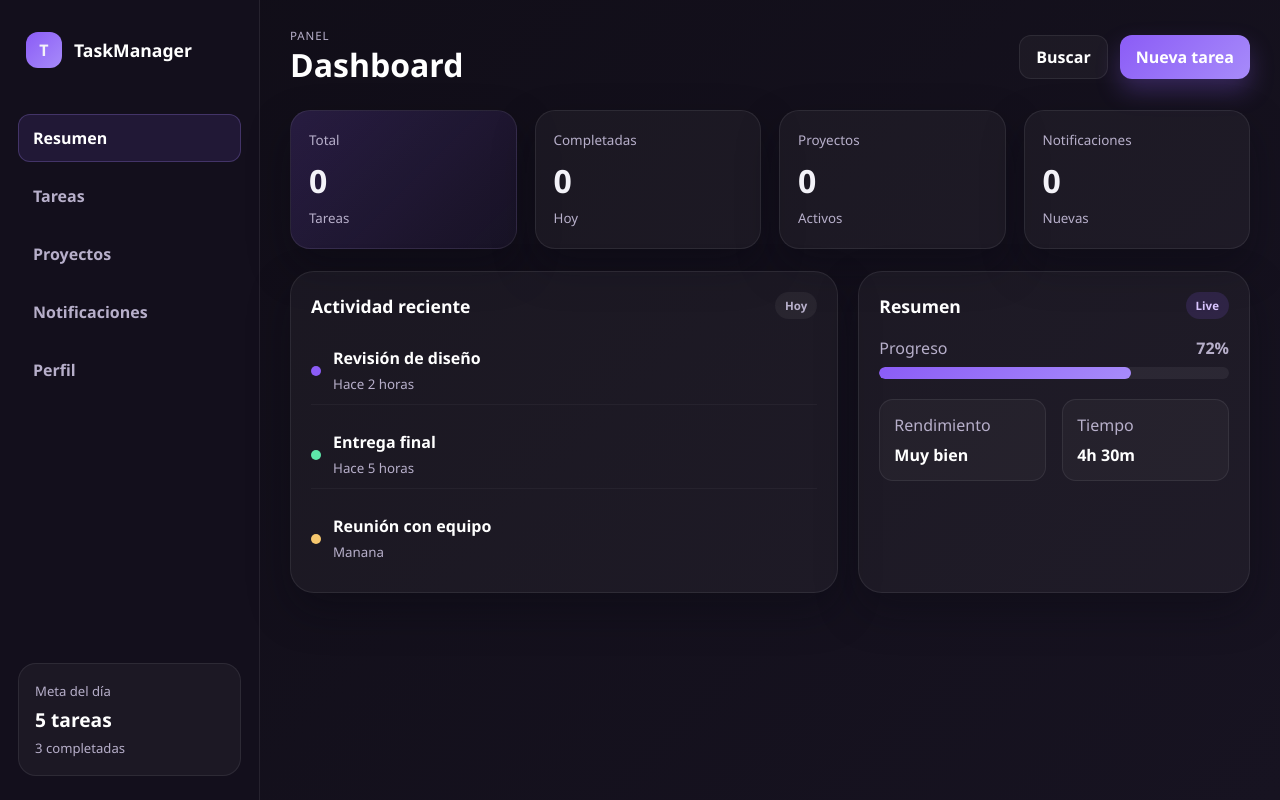
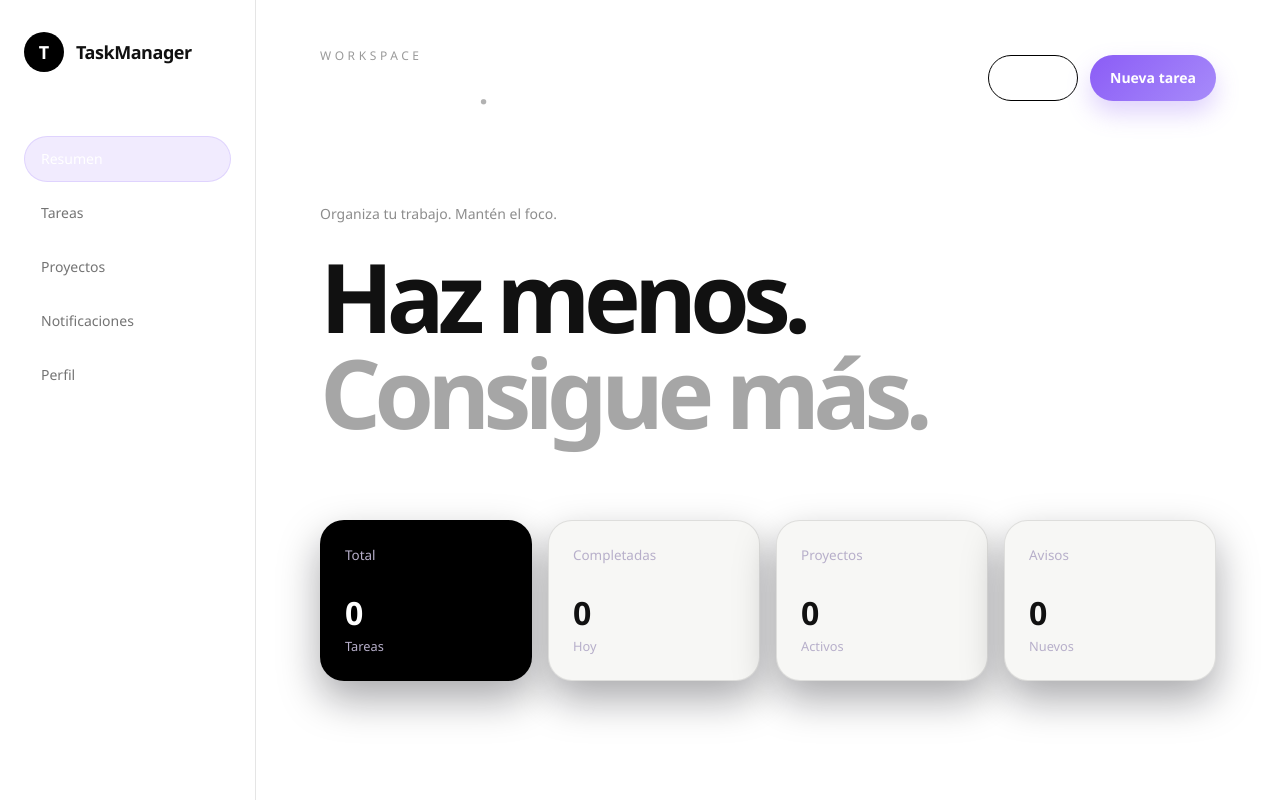
Before and after one commit to C1C3RYY-777/primer-proyecto-git, a Flask app: page / in a window 1280 px wide. Run offline with Flask 3, Linux system fonts and the light colour scheme; some libraries are stand-ins or nearby versions.

Commit message:
se implementaron nuevos estilos para la pagina, ademas de ser estilos para adaptar a la biblioteca telwin y tambien se añadio o modifico diferentes paginas de funcionamiento a app.py

```diff
--- a/taskmanager/app.py
+++ b/taskmanager/app.py
@@ -1,10 +1,64 @@
+# Importamos Path para construir rutas compatibles con Windows y despliegue.
+from pathlib import Path
+
+# Importamos Flask y las funciones necesarias.
 from flask import Flask, render_template
 
+# Importamos la instancia de base de datos y el modelo Task.
+from task import db
+
+
+# Obtenemos la carpeta donde está este archivo.
+BASE_DIR = Path(__file__).resolve().parent
+
+# Creamos la aplicación Flask.
 app = Flask(__name__)
 
+# Configuramos SQLite dentro de la carpeta instance.
+app.config["SQLALCHEMY_DATABASE_URI"] = (
+    f"sqlite:///{BASE_DIR / 'instance' / 'tasks.db'}"
+)
+
+# Desactivamos una función que no necesitamos y evita avisos innecesarios.
+app.config["SQLALCHEMY_TRACK_MODIFICATIONS"] = False
+
+# Conectamos SQLAlchemy con Flask.
+db.init_app(app)
+
+# Creamos la carpeta y las tablas al iniciar la aplicación.
+with app.app_context():
+    (BASE_DIR / "instance").mkdir(exist_ok=True)
+    db.create_all()
+
+
+# Página principal.
 @app.route("/")
 def index():
     return render_template("index.html")
 
+
+# Página de tareas.
+@app.route("/tasks")
+def tasks_page():
+    return render_template("tasks.html")
+
+
+# Rutas provisionales para el menú.
+@app.route("/projects")
+def projects_page():
+    return render_template("index.html")
+
+
+@app.route("/notifications")
+def notifications_page():
+    return render_template("index.html")
+
+
+@app.route("/profile")
+def profile_page():
+    return render_template("index.html")
+
+
+# Iniciamos el servidor cuando ejecutamos: python app.py
 if __name__ == "__main__":
     app.run(debug=True)
--- a/taskmanager/static/estilos.css
+++ b/taskmanager/static/estilos.css
@@ -451,6 +451,11 @@ button, input, textarea {
     color: var(--green);
 }
 
+.task-card.completada h3 {
+    text-decoration: line-through;
+    opacity: 0.55;
+}
+
 .task-actions {
     display: flex;
     justify-content: space-between;
@@ -590,6 +595,10 @@ button, input, textarea {
     color: white;
 }
 
+.modal.hidden {
+    display: none;
+}
+
 @media (max-width: 980px) {
     .dashboard-shell {
         flex-direction: column;
--- a/taskmanager/templates/index.html
+++ b/taskmanager/templates/index.html
@@ -3,290 +3,171 @@
 <head>
     <meta charset="UTF-8">
     <meta name="viewport" content="width=device-width, initial-scale=1.0">
+
     <title>TaskManager</title>
 
+    <!-- TailwindCSS para el diseño visual -->
+    <script src="https://cdn.tailwindcss.com"></script>
+
+    <!-- Configuración de colores y animaciones -->
+    <script>
+        tailwind.config = {
+            theme: {
+                extend: {
+                    colors: {
+                        ink: "#111111",
+                        soft: "#f7f7f5"
+                    },
+                    animation: {
+                        "fade-up": "fadeUp 0.7s ease-out both",
+                        "float-slow": "floatSlow 5s ease-in-out infinite"
+                    },
+                    keyframes: {
+                        fadeUp: {
+                            "0%": {
+                                opacity: "0",
+                                transform: "translateY(24px)"
+                            },
+                            "100%": {
+                                opacity: "1",
+                                transform: "translateY(0)"
+                            }
+                        },
+                        floatSlow: {
+                            "0%, 100%": {
+                                transform: "translateY(0)"
+                            },
+                            "50%": {
+                                transform: "translateY(-8px)"
+                            }
+                        }
+                    }
+                }
+            }
+        };
+    </script>
+
+    <!-- Conservamos únicamente estilos funcionales existentes -->
     <link rel="stylesheet" href="{{ url_for('static', filename='estilos.css') }}">
 </head>
-<body>
-    <div class="dashboard-shell">
-        <aside class="sidebar">
-            <div class="brand">
-                <div class="brand-mark">T</div>
-                <div>
-                    <h2>TaskManager</h2>
+<body class="bg-white text-ink antialiased">
+    <div class="min-h-screen bg-white">
+
+        <aside class="fixed inset-y-0 left-0 z-20 hidden w-64 border-r border-black/10 bg-white px-6 py-8 lg:block">
+            <div class="mb-16 flex items-center gap-3">
+                <div class="grid h-10 w-10 place-items-center rounded-full bg-black text-lg font-bold text-white">
+                    T
                 </div>
+
+                <h2 class="text-lg font-semibold tracking-tight">
+                    TaskManager
+                </h2>
             </div>
 
-            <nav class="nav-menu" aria-label="Menú principal">
-                <button class="nav-item active" data-view="overview">
-                    <span>Resumen</span>
+            <nav class="nav-menu flex flex-col gap-2" aria-label="Menú principal">
+                <button
+                    class="nav-item active rounded-full px-4 py-3 text-left text-sm font-medium text-black transition hover:bg-black hover:text-white"
+                    data-view="overview">
+                    Resumen
                 </button>
-                <button class="nav-item" data-view="tasks">
-                    <span>Tareas</span>
+
+                <button
+                    class="nav-item rounded-full px-4 py-3 text-left text-sm font-medium text-black/55 transition hover:bg-black hover:text-white"
+                    data-view="tasks">
+                    Tareas
                 </button>
-                <button class="nav-item" data-view="projects">
-                    <span>Proyectos</span>
+
+                <button
+                    class="nav-item rounded-full px-4 py-3 text-left text-sm font-medium text-black/55 transition hover:bg-black hover:text-white"
+                    data-view="projects">
+                    Proyectos
                 </button>
-                <button class="nav-item" data-view="notifications">
-                    <span>Notificaciones</span>
+
+                <button
+                    class="nav-item rounded-full px-4 py-3 text-left text-sm font-medium text-black/55 transition hover:bg-black hover:text-white"
+                    data-view="notifications">
+                    Notificaciones
                 </button>
-                <button class="nav-item" data-view="profile">
-                    <span>Perfil</span>
+
+                <button
+                    class="nav-item rounded-full px-4 py-3 text-left text-sm font-medium text-black/55 transition hover:bg-black hover:text-white"
+                    data-view="profile">
+                    Perfil
                 </button>
             </nav>
-
-            <div class="sidebar-card">
-                <p>Meta del día</p>
-                <strong>5 tareas</strong>
-                <span>3 completadas</span>
-            </div>
         </aside>
 
-        <main class="main-panel">
-            <header class="topbar">
+        <main class="main-panel px-6 py-8 lg:ml-64 lg:px-16 lg:py-12">
+            <header class="topbar mx-auto flex max-w-6xl items-center justify-between">
                 <div>
-                    <p class="eyebrow">Panel</p>
-                    <h1>Dashboard</h1>
+                    <p class="mb-3 text-xs uppercase tracking-[0.3em] text-black/40">
+                        Workspace
+                    </p>
+
+                    <h1 class="text-4xl font-semibold tracking-[-0.05em] sm:text-6xl">
+                        Dashboard<span class="text-black/30">.</span>
+                    </h1>
                 </div>
 
-                <div class="topbar-actions">
-                    <button class="ghost-btn">Buscar</button>
-                    <button id="btn-nueva-tarea" class="primary-btn">Nueva tarea</button>
+                <div class="topbar-actions flex gap-3">
+                    <button class="ghost-btn rounded-full border border-black px-5 py-3 text-sm transition hover:bg-black hover:text-white">
+                        Buscar
+                    </button>
+
+                    <button
+                        id="btn-nueva-tarea"
+                        class="primary-btn rounded-full bg-black px-5 py-3 text-sm text-white transition hover:-translate-y-1 hover:bg-black/80">
+                        Nueva tarea
+                    </button>
                 </div>
             </header>
 
-            <section class="view active" data-view-panel="overview">
-                <div class="stats-grid">
-                    <article class="stat-card purple">
-                        <span>Total</span>
-                        <strong id="stat-total">0</strong>
-                        <small>Tareas</small>
-                    </article>
-                    <article class="stat-card">
-                        <span>Completadas</span>
-                        <strong id="stat-completadas">0</strong>
-                        <small>Hoy</small>
-                    </article>
-                    <article class="stat-card">
-                        <span>Proyectos</span>
-                        <strong id="stat-proyectos">0</strong>
-                        <small>Activos</small>
-                    </article>
-                    <article class="stat-card">
-                        <span>Notificaciones</span>
-                        <strong id="stat-notificaciones">0</strong>
-                        <small>Nuevas</small>
-                    </article>
+            <section
+                class="view active mx-auto mt-24 max-w-6xl animate-fade-up"
+                data-view-panel="overview">
+
+                <div class="mb-20 max-w-3xl">
+                    <p class="mb-6 text-sm text-black/45">
+                        Organiza tu trabajo. Mantén el foco.
+                    </p>
+
+                    <h2 class="text-5xl font-semibold leading-[0.95] tracking-[-0.07em] sm:text-8xl">
+                        Haz menos.
+                        <br>
+                        <span class="text-black/35">Consigue más.</span>
+                    </h2>
                 </div>
 
-                <div class="overview-row">
-                    <div class="panel">
-                        <div class="panel-header">
-                            <h3>Actividad reciente</h3>
-                            <span class="pill neutral">Hoy</span>
-                        </div>
+                <div class="stats-grid grid gap-4 sm:grid-cols-2 lg:grid-cols-4">
+                    <article class="stat-card rounded-3xl border border-black/10 bg-black p-6 text-white transition hover:-translate-y-2">
+                        <span class="text-sm text-white/55">Total</span>
+                        <strong id="stat-total" class="mt-8 block text-5xl font-semibold">0</strong>
+                        <small class="mt-2 block text-white/50">Tareas</small>
+                    </article>
 
-                        <div class="mini-list">
-                            <div class="mini-item">
-                                <span class="dot purple"></span>
-                                <div>
-                                    <strong>Revisión de diseño</strong>
-                                    <small>Hace 2 horas</small>
-                                </div>
-                            </div>
-                            <div class="mini-item">
-                                <span class="dot green"></span>
-                                <div>
-                                    <strong>Entrega final</strong>
-                                    <small>Hace 5 horas</small>
-                                </div>
-                            </div>
-                            <div class="mini-item">
-                                <span class="dot orange"></span>
-                                <div>
-                                    <strong>Reunión con equipo</strong>
-                                    <small>Manana</small>
-                                </div>
-                            </div>
-                        </div>
-                    </div>
+                    <article class="stat-card rounded-3xl border border-black/10 bg-soft p-6 transition hover:-translate-y-2">
+                        <span class="text-sm text-black/45">Completadas</span>
+                        <strong id="stat-completadas" class="mt-8 block text-5xl font-semibold">0</strong>
+                        <small class="mt-2 block text-black/45">Hoy</small>
+                    </article>
 
-                    <div class="panel">
-                        <div class="panel-header">
-                            <h3>Resumen</h3>
-                            <span class="pill purple">Live</span>
-                        </div>
+                    <article class="stat-card rounded-3xl border border-black/10 bg-soft p-6 transition hover:-translate-y-2">
+                        <span class="text-sm text-black/45">Proyectos</span>
+                        <strong id="stat-proyectos" class="mt-8 block text-5xl font-semibold">0</strong>
+                        <small class="mt-2 block text-black/45">Activos</small>
+                    </article>
 
-                        <div class="progress-block">
-                            <div class="progress-row">
-                                <span>Progreso</span>
-                                <strong>72%</strong>
-                            </div>
-                            <div class="progress-bar">
-                                <span style="width: 72%"></span>
-                            </div>
-                        </div>
-
-                        <div class="summary-box">
-                            <div>
-                                <span>Rendimiento</span>
-                                <strong>Muy bien</strong>
-                            </div>
-                            <div>
-                                <span>Tiempo</span>
-                                <strong>4h 30m</strong>
-                            </div>
-                        </div>
-                    </div>
-                </div>
-            </section>
-
-            <section class="view" data-view-panel="tasks">
-                <div class="panel">
-                    <div class="panel-header">
-                        <h3>Tareas</h3>
-                        <span class="pill purple">Lista</span>
-                    </div>
-
-                    <form id="form-tarea" class="task-form">
-                        <input
-                            id="input-titulo"
-                            type="text"
-                            placeholder="Título de la tarea"
-                            required
-                            maxlength="200"
-                        >
-                        <textarea
-                            id="input-descripcion"
-                            rows="1"
-                            placeholder="Descripción (opcional)"
-                        ></textarea>
-                        <button type="submit" class="primary-btn">Agregar</button>
-                    </form>
-
-                    <div id="lista-tareas" class="task-list" aria-live="polite"></div>
-                </div>
-            </section>
-
-            <section class="view" data-view-panel="projects">
-                <div class="panel">
-                    <div class="panel-header">
-                        <h3>Proyectos</h3>
-                        <span class="pill neutral">Activos</span>
-                    </div>
-
-                    <div class="project-grid">
-                        <article class="project-card">
-                            <div class="project-top">
-                                <span class="project-badge purple">UX</span>
-                                <span class="project-state">En curso</span>
-                            </div>
-                            <h4>Rediseño App</h4>
-                            <p>Actualización del flujo principal y nuevas tareas.</p>
-                            <div class="progress-bar small">
-                                <span style="width: 68%"></span>
-                            </div>
-                        </article>
-
-                        <article class="project-card">
-                            <div class="project-top">
-                                <span class="project-badge green">WEB</span>
-                                <span class="project-state">En curso</span>
-                            </div>
-                            <h4>Landing TaskManager</h4>
-                            <p>Diseño y ajustes de navegación para mobile.</p>
-                            <div class="progress-bar small">
-                                <span style="width: 52%"></span>
-                            </div>
-                        </article>
-
-                        <article class="project-card">
-                            <div class="project-top">
-                                <span class="project-badge orange">MKT</span>
-                                <span class="project-state">Pendiente</span>
-                            </div>
-                            <h4>Estrategia social</h4>
-                            <p>Calendarización y contenido para la campaña.</p>
-                            <div class="progress-bar small">
-                                <span style="width: 30%"></span>
-                            </div>
-                        </article>
-                    </div>
-                </div>
-            </section>
-
-            <section class="view" data-view-panel="notifications">
-                <div class="panel">
-                    <div class="panel-header">
-                        <h3>Notificaciones</h3>
-                        <span class="pill purple">Nuevas</span>
-                    </div>
-
-                    <div class="notify-list">
-                        <div class="notify-item">
-                            <span class="notify-icon purple"></span>
-                            <div>
-                                <strong>Equipo asignado</strong>
-                                <p>Nuevo miembro fue añadido al proyecto UX.</p>
-                            </div>
-                            <small>2 min</small>
-                        </div>
-
-                        <div class="notify-item">
-                            <span class="notify-icon green"></span>
-                            <div>
-                                <strong>Entrega aprobada</strong>
-                                <p>La tarea de revisión fue marcada como completada.</p>
-                            </div>
-                            <small>1h</small>
-                        </div>
-
-                        <div class="notify-item">
-                            <span class="notify-icon orange"></span>
-                            <div>
-                                <strong>Recordatorio</strong>
-                                <p>Te quedan 2 tareas pendientes hoy.</p>
-                            </div>
-                            <small>3h</small>
-                        </div>
-                    </div>
-                </div>
-            </section>
-
-            <section class="view" data-view-panel="profile">
-                <div class="panel profile-panel">
-                    <div class="panel-header">
-                        <h3>Perfil</h3>
-                        <span class="pill neutral">Cuenta</span>
-                    </div>
-
-                    <div class="profile-card">
-                        <div class="avatar">AD</div>
-                        <div class="profile-info">
-                            <h4>Ana Díaz</h4>
-                            <p>Product Designer</p>
-                        </div>
-                    </div>
-
-                    <div class="profile-details">
-                        <div>
-                            <span>Email</span>
-                            <strong>ana@taskmanager.com</strong>
-                        </div>
-                        <div>
-                            <span>Rol</span>
-                            <strong>Administrador</strong>
-                        </div>
-                        <div>
-                            <span>Zona</span>
-                            <strong>Madrid</strong>
-                        </div>
-                    </div>
+                    <article class="stat-card rounded-3xl border border-black/10 bg-soft p-6 transition hover:-translate-y-2">
+                        <span class="text-sm text-black/45">Avisos</span>
+                        <strong id="stat-notificaciones" class="mt-8 block text-5xl font-semibold">0</strong>
+                        <small class="mt-2 block text-black/45">Nuevos</small>
+                    </article>
                 </div>
             </section>
         </main>
     </div>
 
+    <!-- JavaScript funcional existente -->
     <script src="{{ url_for('static', filename='script.js') }}"></script>
 </body>
 </html>
```
